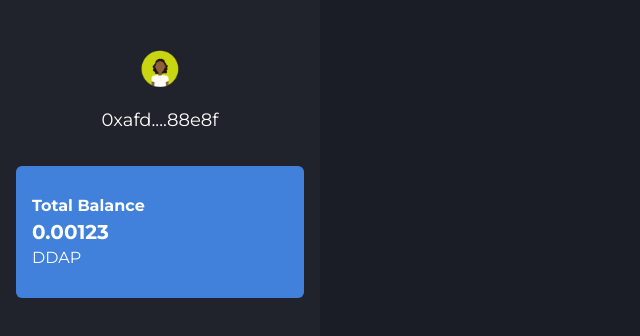
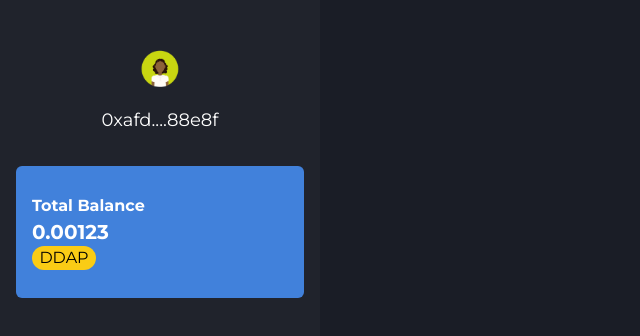
Before and after one commit to Mr-DecodeBlock/Decentralize-Token-Exchange, a React (Create React App) app: page / in a window 1280 px wide. Shown: the top 336 px of the page, without its empty margins (0-640 px from the left). Built offline with nearby package versions, Linux system fonts and the light colour scheme.

Commit message:
dex token exchange

```diff
--- a/src/App.js
+++ b/src/App.js
@@ -17,7 +17,9 @@ export default function App() {
                 <div className="py-3 text-white">
                   <p className="font-bold">Total Balance</p>
                   <p className="font-bold text-xl">0.00123</p>
-                  <p>DDAP</p>
+                  <p className="bg-yellow-400 text-black rounded-full text-center w-16">
+                    DDAP
+                  </p>
                 </div>
                 {/* <img
                   // className="w-40 h-20"
```
